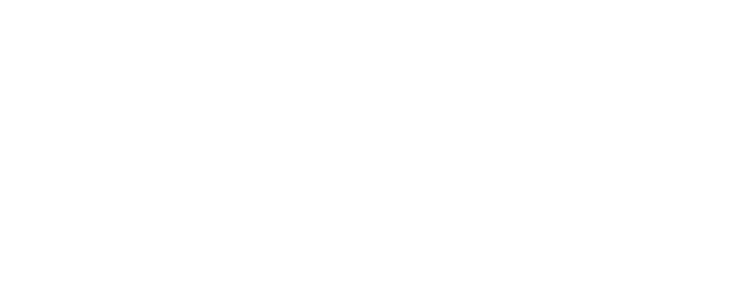
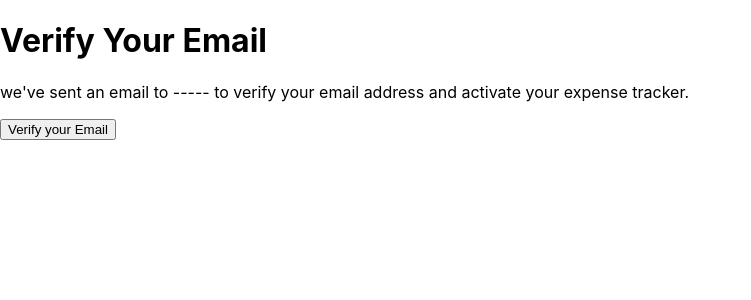
Before and after one commit to Chiksinafees/Expense-Tracker, a React (Create React App) app: page /EmailVerification in a window 1280 px wide. Shown: the top 300 px of the page, without its empty margins (0-751 px from the left). Built offline with nearby package versions, Linux system fonts and the light colour scheme.

Commit message:
Verify User Email (task 5)

```diff
--- a/src/App.js
+++ b/src/App.js
@@ -4,6 +4,7 @@
 import ExpenseForm from "./components/signup/ExpenseForm";
 //import Header from "./components/Header/Header";
 import CompleteProfile from "./components/pages/CompleteProfile";
+import EmailVerification from "./components/pages/EmailVerification";
 
 function App() {
   return (
@@ -17,6 +18,9 @@
       <Route path="/CompleteProfile" exact>
         <CompleteProfile />
       </Route>
+      <Route path="/EmailVerification" exact>
+        <EmailVerification />
+      </Route>
     </Fragment>
   );
 }
--- /dev/null
+++ b/src/components/pages/EmailVerification.js
@@ -0,0 +1,48 @@
+import { Fragment } from "react";
+import { useHistory } from "react-router-dom";
+import ExpenseContext from "../store/Expense-context";
+import { useContext } from "react";
+
+const EmailVerification = () => {
+
+    const history=useHistory()
+     const emailCtx=useContext(ExpenseContext)
+    const idToken=emailCtx.token
+    const emailVerificationHandler= async(e)=>{
+e.preventDefault()
+
+const verify = await fetch(
+    "https://identitytoolkit.googleapis.com/v1/accounts:sendOobCode?key=AIzaSyCgUOqeNyJVmp0BGn8K4bpRLeN4pcRNwPk",
+    {
+      method: "POST",
+      body: JSON.stringify({
+        requestType:"VERIFY_EMAIL",
+        idToken: idToken,
+      }),
+      headers: {
+        "Content-Type": "application/json",
+      },
+    }
+  );
+  const data = await verify.json();
+  if (verify.ok) {
+    console.log(data);
+  } else {
+    alert(data.error.message);
+  }
+   history.replace('/DummyScreen')
+    }
+  return (
+    <Fragment>
+        <form onSubmit={emailVerificationHandler}>
+      <h1>Verify Your Email</h1>
+      <p>
+        we've sent an email to ----- to verify your email address and activate
+        your expense tracker.
+      </p>
+      <button type="submit">Verify your Email</button>
+      </form>
+    </Fragment>
+  );
+};
+export default EmailVerification;
--- a/src/components/signup/ExpenseForm.js
+++ b/src/components/signup/ExpenseForm.js
@@ -77,7 +77,8 @@
           const regex = /[.@]/g;
           const emailId = data.email.replace(regex, "")
           expCtx.login(data.idToken,emailId)
-          history.replace('/DummyScreen')
+          //history.replace('/DummyScreen')
+          history.replace('/EmailVerification')
           }
         })
         .catch((err) => {
```
